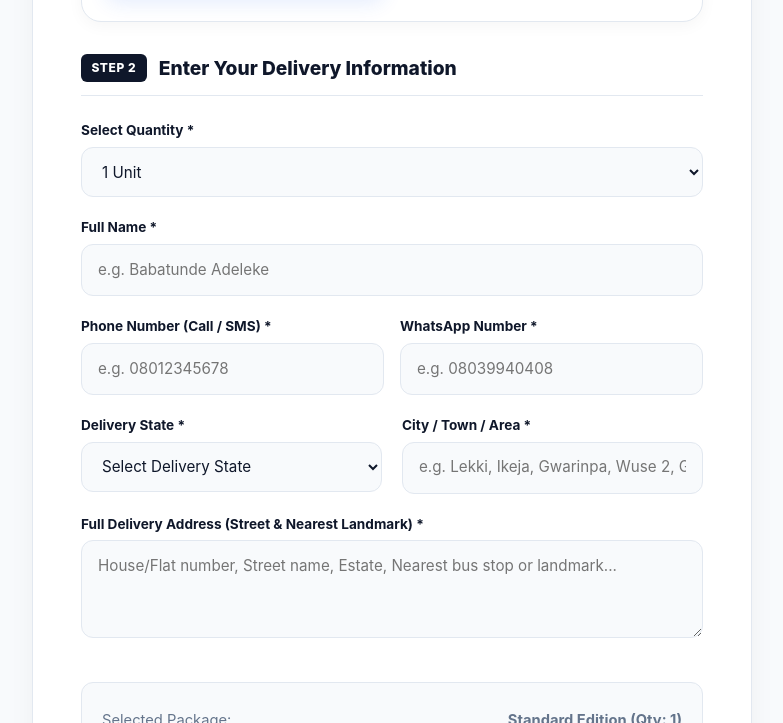
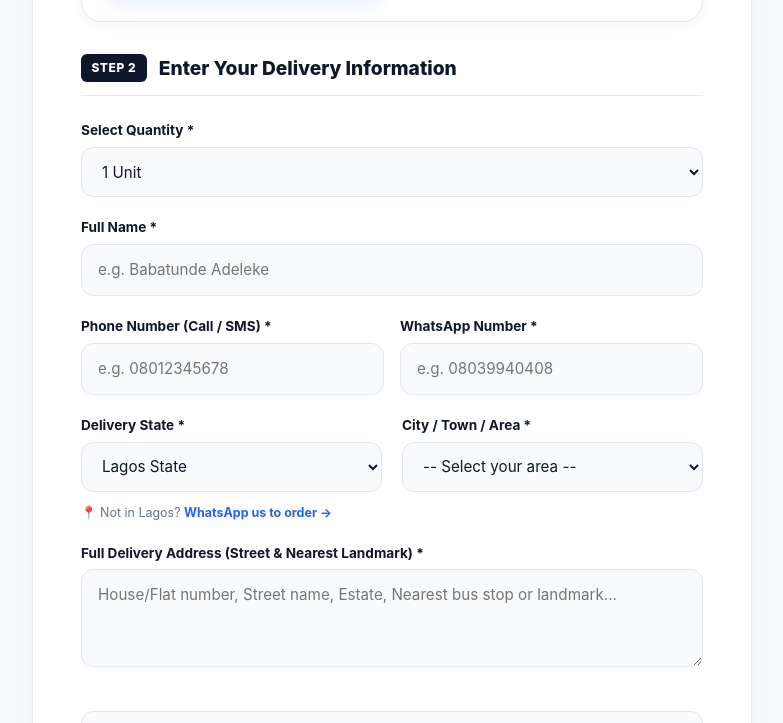
Before and after one commit to goonx9/Easyshopp, a website: page jump-starter.html in a window 1280 px wide. Shown: the part 9369-10092 px from the top of the page, without its empty margins (248-1031 px from the left). Drawn offline with Linux system fonts and the light colour scheme.

Commit message:
fix: Lagos-only form - state locked to Lagos, city dropdown with all Lagos areas, non-Lagos WhatsApp CTA

```diff
--- a/jump-starter.html
+++ b/jump-starter.html
@@ -3276,7 +3276,7 @@ ul, ol {
     </section>
 
     <!-- 12. FINAL HIGH-CONVERSION ORDER SECTION -->
-      <div style="background:#fefce8;border:1px solid #fde68a;border-left:4px solid #f59e0b;border-radius:8px;padding:0.9rem 1.25rem;margin:0 0 0;font-size:0.88rem;color:#92400e;font-weight:600;text-align:center;">&#x1F4CD; <strong>Outside Lagos?</strong> We deliver to all 36 states! <a href="https://wa.me/2348039940408?text=Hi%2C+I+am+outside+Lagos+and+I+would+like+to+order+the+Car+Jump+Starter." target="_blank" rel="noopener" style="color:#b45309;text-decoration:underline;font-weight:700;">WhatsApp us to confirm delivery &#x2192;</a></div>
+      <div style="background:#fefce8;border:1px solid #fde68a;border-left:4px solid #f59e0b;border-radius:8px;padding:0.9rem 1.25rem;margin:0 0 0;font-size:0.88rem;color:#92400e;font-weight:600;text-align:center;">&#x1F4CD; <strong>Outside Lagos?</strong> This order form is for Lagos only. <a href="https://wa.me/2348039940408?text=Hi%2C+I+am+outside+Lagos+and+I+would+like+to+order+the+Car+Jump+Starter." target="_blank" rel="noopener" style="color:#b45309;text-decoration:underline;font-weight:700;">Click here to order via WhatsApp &#x2192;</a></div>
   <section class="section section-alt" id="order-form">
       <div class="container">
         <div class="section-header" style="margin-bottom: 2rem;">
@@ -3381,26 +3381,80 @@ ul, ol {
                 <div class="form-group">
                   <label class="form-label" for="state">Delivery State *</label>
                   <select class="form-select" id="state" required>
-                    <option value="">Select Delivery State</option>
-                    <option value="Lagos">Lagos State (24–48h Delivery)</option>
-                    <option value="Abuja FCT">Abuja FCT (24–48h Delivery)</option>
-                    <option value="Rivers">Rivers State (Port Harcourt)</option>
-                    <option value="Oyo">Oyo State (Ibadan)</option>
-                    <option value="Kano">Kano State</option>
-                    <option value="Delta">Delta State (Warri / Asaba)</option>
-                    <option value="Ogun">Ogun State</option>
-                    <option value="Enugu">Enugu State</option>
-                    <option value="Anambra">Anambra State (Onitsha / Awka)</option>
-                    <option value="Kaduna">Kaduna State</option>
-                    <option value="Edo">Edo State (Benin City)</option>
-                    <option value="Imo">Imo State (Owerri)</option>
-                    <option value="Akwa Ibom">Akwa Ibom State (Uyo)</option>
-                    <option value="Other State">Other Nigerian State</option>
+                    <option value="Lagos" selected>Lagos State</option>
                   </select>
+                  <small style="font-size:.78rem;color:#64748b;margin-top:.35rem;display:block;">&#x1F4CD; Not in Lagos? <a href="https://wa.me/2348039940408?text=Hi%2C+I+am+outside+Lagos+and+I+would+like+to+order+the+Car+Jump+Starter." target="_blank" rel="noopener" style="color:#2563eb;font-weight:700;">WhatsApp us to order &#x2192;</a></small>
                 </div>
                 <div class="form-group">
                   <label class="form-label" for="city">City / Town / Area *</label>
-                  <input class="form-input" type="text" id="city" placeholder="e.g. Lekki, Ikeja, Gwarinpa, Wuse 2, GRA" required>
+                  <select class="form-select" id="city" required>
+                  <option value="">-- Select your area --</option>
+                  <optgroup label="Island &amp; Upscale">
+                    <option value="Victoria Island">Victoria Island (V.I.)</option>
+                    <option value="Ikoyi">Ikoyi</option>
+                    <option value="Lekki Phase 1">Lekki Phase 1</option>
+                    <option value="Lekki Phase 2">Lekki Phase 2</option>
+                    <option value="Ajah">Ajah</option>
+                    <option value="Sangotedo">Sangotedo</option>
+                    <option value="Chevron / Lekki">Chevron / Lekki</option>
+                    <option value="Osapa London">Osapa London</option>
+                    <option value="Agungi">Agungi</option>
+                    <option value="Ikate">Ikate / Elegushi</option>
+                    <option value="Igbo Efon">Igbo Efon</option>
+                    <option value="Abraham Adesanya">Abraham Adesanya</option>
+                    <option value="Lagos Island">Lagos Island</option>
+                  </optgroup>
+                  <optgroup label="Mainland — North">
+                    <option value="Ikeja">Ikeja</option>
+                    <option value="Ikeja GRA">Ikeja GRA</option>
+                    <option value="Maryland">Maryland</option>
+                    <option value="Ojodu Berger">Ojodu Berger</option>
+                    <option value="Ogba">Ogba</option>
+                    <option value="Agege">Agege</option>
+                    <option value="Abule Egba">Abule Egba</option>
+                    <option value="Iyana-Ipaja">Iyana-Ipaja</option>
+                    <option value="Alimosho">Alimosho</option>
+                    <option value="Akowonjo">Akowonjo</option>
+                    <option value="Magodo">Magodo</option>
+                    <option value="Ojota">Ojota</option>
+                    <option value="Ketu">Ketu</option>
+                    <option value="Mile 12">Mile 12</option>
+                    <option value="Kosofe">Kosofe</option>
+                    <option value="Ifako-Gbagada">Ifako / Gbagada</option>
+                    <option value="Anthony Village">Anthony Village</option>
+                    <option value="Palmgrove">Palmgrove</option>
+                  </optgroup>
+                  <optgroup label="Mainland — Central">
+                    <option value="Yaba">Yaba</option>
+                    <option value="Surulere">Surulere</option>
+                    <option value="Mushin">Mushin</option>
+                    <option value="Oshodi">Oshodi</option>
+                    <option value="Isolo">Isolo</option>
+                    <option value="Shomolu">Shomolu</option>
+                    <option value="Bariga">Bariga</option>
+                    <option value="Lagos Mainland">Lagos Mainland</option>
+                    <option value="Apapa">Apapa</option>
+                  </optgroup>
+                  <optgroup label="Mainland — South / West">
+                    <option value="Festac">Festac Town</option>
+                    <option value="Amuwo-Odofin">Amuwo-Odofin</option>
+                    <option value="Satellite Town">Satellite Town</option>
+                    <option value="Orile">Orile</option>
+                    <option value="Ajegunle">Ajegunle</option>
+                    <option value="Ojo">Ojo</option>
+                    <option value="Iyana-Iba">Iyana-Iba</option>
+                    <option value="Ijedodo">Ijedodo</option>
+                    <option value="Badagry">Badagry</option>
+                  </optgroup>
+                  <optgroup label="Outskirts / Suburbs">
+                    <option value="Ikorodu">Ikorodu</option>
+                    <option value="Ikorodu Town">Ikorodu Town</option>
+                    <option value="Epe">Epe</option>
+                    <option value="Ibeju-Lekki">Ibeju-Lekki</option>
+                    <option value="Eleko">Eleko</option>
+                    <option value="Mowe / Ofada">Mowe / Ofada (Lagos border)</option>
+                  </optgroup>
+                </select>
                 </div>
               </div>
 
```
